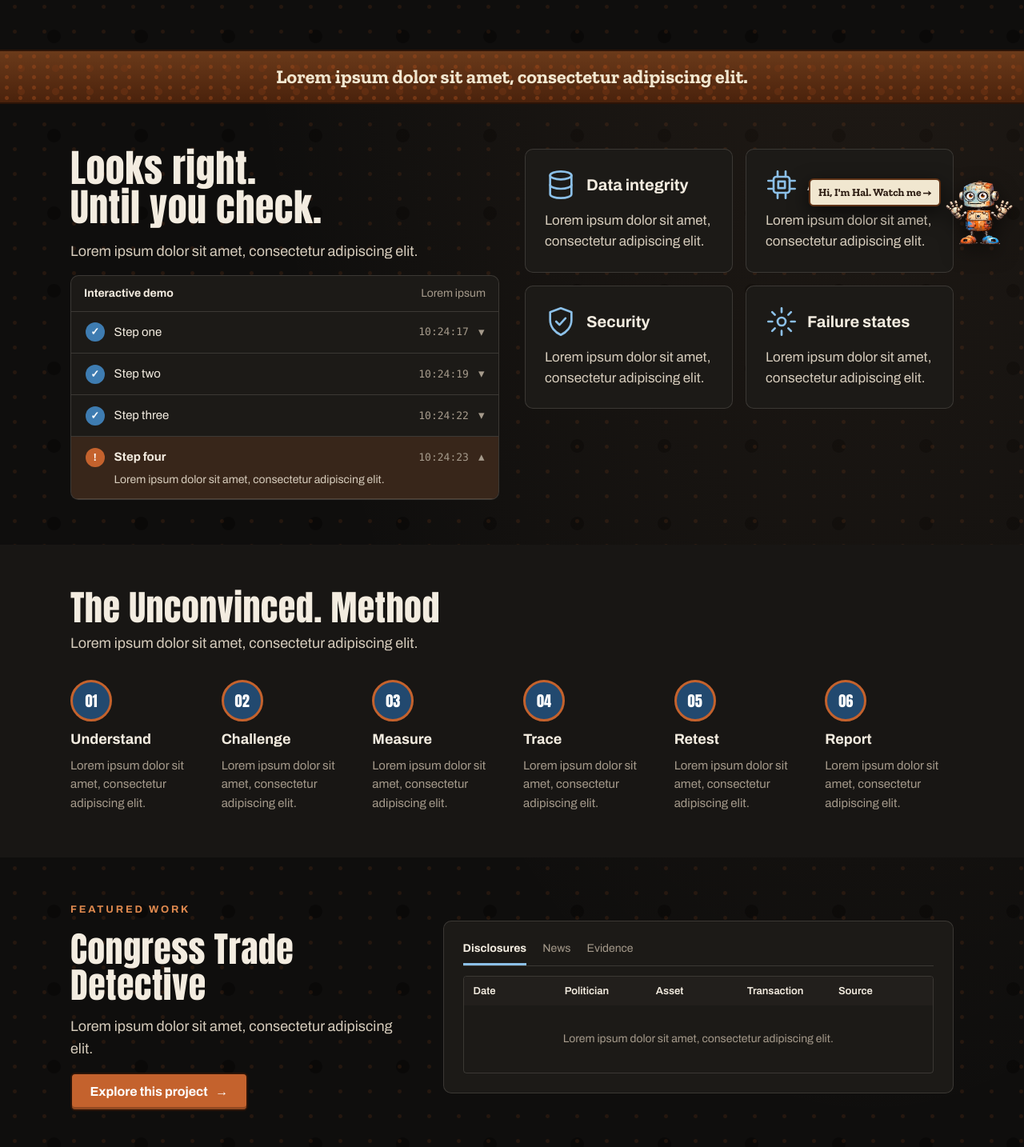
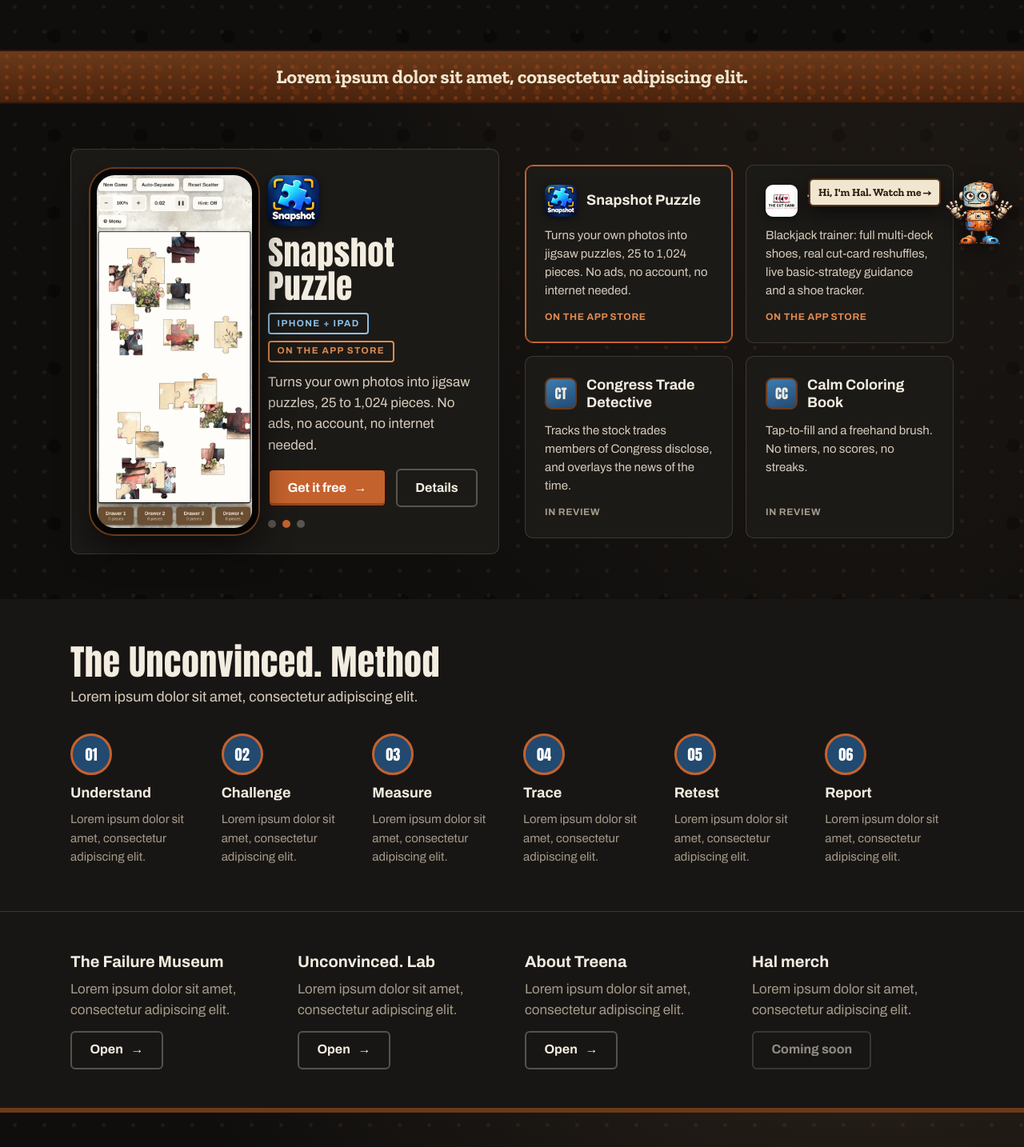
Before and after one commit to treenamlynch-2026/unconvinced-ai, a React (Vite) app: page / in a window 1280 px wide. Shown: the part 480-1914 px from the top of the page at 80% size. Built offline with nearby package versions, Linux system fonts and the light colour scheme.

Commit message:
Home: app showcase near top

```diff
--- a/src/pages/Home.jsx
+++ b/src/pages/Home.jsx
@@ -1,53 +1,91 @@
-import { useState } from "react";
+import { useEffect, useState } from "react";
 import { Layout, LogoLockup, Button } from "../brand.jsx";
 import { Link } from "../router.jsx";
+import { APPS } from "../apps.js";
 
 // Layout = Iris's page mockup, section for section. Copy is placeholder until real copy is set.
 const LOREM = "Lorem ipsum dolor sit amet, consectetur adipiscing elit.";
 
-const Ico = ({ children }) => (
-  <svg className="uc-ico" viewBox="0 0 24 24" fill="none" stroke="currentColor" strokeWidth="1.6" strokeLinecap="round" strokeLinejoin="round" aria-hidden="true">{children}</svg>
-);
+// Small app icon; placeholder tile until the app has real store art.
+const AppIcon = ({ app, size = 48 }) =>
+  app.icon ? (
+    <img src={app.icon} alt="" width={size} height={size} className="flex-none" style={{ width: size, height: size, borderRadius: size * 0.225, boxShadow: "0 2px 8px rgba(0,0,0,.5)" }} />
+  ) : (
+    <span className="flex-none flex items-center justify-center uc-display" aria-hidden="true"
+      style={{ width: size, height: size, borderRadius: size * 0.225, fontSize: size * 0.42, background: "linear-gradient(160deg, var(--color-steel-2), var(--color-steel-3))", border: "2px solid var(--color-rust-lo)" }}>
+      {app.name.split(" ").map((w) => w[0]).slice(0, 2).join("")}
+    </span>
+  );
 
-const CARDS = [
-  ["Data integrity", <><ellipse cx="12" cy="5" rx="8" ry="3" /><path d="M4 5v14c0 1.7 3.6 3 8 3s8-1.3 8-3V5" /><path d="M4 12c0 1.7 3.6 3 8 3s8-1.3 8-3" /></>],
-  ["AI behavior", <><rect x="6" y="6" width="12" height="12" rx="2" /><rect x="9.5" y="9.5" width="5" height="5" /><path d="M9 2v4M15 2v4M9 18v4M15 18v4M2 9h4M2 15h4M18 9h4M18 15h4" /></>],
-  ["Security", <><path d="M12 2l8 3v6c0 5-3.5 9-8 11-4.5-2-8-6-8-11V5z" /><path d="M8.5 12l2.5 2.5 4.5-5" /></>],
-  ["Failure states", <><circle cx="12" cy="12" r="3" /><path d="M12 2v3M12 19v3M2 12h3M19 12h3M4.9 4.9l2.1 2.1M17 17l2.1 2.1M4.9 19.1L7 17M17 7l2.1-2.1" /></>],
-];
+// Left: big phone view of the selected app. Right: the four apps as small cards.
+function AppShowcase() {
+  const [sel, setSel] = useState(0);
+  const [shot, setShot] = useState(0);
+  const app = APPS[sel];
+  useEffect(() => {
+    if (app.shots.length < 2) return;
+    const t = setInterval(() => setShot((n) => (n + 1) % app.shots.length), 3500);
+    return () => clearInterval(t);
+  }, [sel, app.shots.length]);
+  const pick = (i) => { setSel(i); setShot(0); };
 
-const STEPS = [
-  ["Step one", "10:24:17"],
-  ["Step two", "10:24:19"],
-  ["Step three", "10:24:22"],
-  ["Step four", "10:24:23", true],
-];
+  return (
+    <section id="work" className="max-w-6xl mx-auto px-4 sm:px-6 py-14 grid lg:grid-cols-2 gap-8 items-center scroll-mt-20">
+      {/* big display */}
+      <div className="uc-card items-center gap-6 sm:gap-8" style={{ padding: "1.5rem", flexDirection: "row", flexWrap: "wrap", justifyContent: "center" }}>
+        <div className="uc-phone">
+          {app.shots.length ? (
+            app.shots.map((src, i) => (
+              <img key={src} src={src} alt={`${app.name} screenshot ${i + 1}`} loading={i ? "lazy" : "eager"} style={{ opacity: i === shot ? 1 : 0 }} />
+            ))
+          ) : (
+            <span className="uc-phone-empty"><AppIcon app={app} size={72} /><span className="uc-slab mt-3">Coming soon</span></span>
+          )}
+        </div>
+        <div className="flex flex-col gap-3 items-start" style={{ flex: "1 1 200px", minWidth: 0 }}>
+          <AppIcon app={app} size={64} />
+          <h2 className="uc-display" style={{ fontSize: "clamp(1.9rem, 4vw, 2.6rem)" }}>{app.name}</h2>
+          <div className="flex flex-wrap gap-2">
+            <span className="uc-stamp" style={{ color: "var(--color-steel)" }}>{app.platform}</span>
+            <span className="uc-stamp" style={{ color: app.live ? "var(--color-rust-hi)" : "var(--color-muted)" }}>{app.live ? "On the App Store" : "In review"}</span>
+          </div>
+          <p style={{ color: "var(--color-text-2)" }}>{app.summary}</p>
+          <div className="flex flex-wrap gap-3 pt-1">
+            {app.store && <Button href={app.store} variant="rust">Get it free <span aria-hidden="true">→</span></Button>}
+            <Button href={app.page} variant="ghost">Details</Button>
+          </div>
+          {app.shots.length > 1 && (
+            <div className="flex gap-2 pt-1" role="group" aria-label="Screenshots">
+              {app.shots.map((_, i) => (
+                <button key={i} type="button" onClick={() => setShot(i)} aria-label={`Screenshot ${i + 1}`} aria-pressed={i === shot}
+                  className="w-2.5 h-2.5 rounded-full" style={{ background: i === shot ? "var(--color-rust)" : "var(--color-line-2)" }} />
+              ))}
+            </div>
+          )}
+        </div>
+      </div>
 
-const METHOD = ["Understand", "Challenge", "Measure", "Trace", "Retest", "Report"];
-
-function Demo() {
-  const [open, setOpen] = useState(3);
-  return (
-    <div className="uc-card" style={{ padding: 0, gap: 0, overflow: "hidden" }}>
-      <div className="flex justify-between items-center px-4 py-3 text-sm uc-ui" style={{ borderBottom: "1px solid var(--color-line)" }}>
-        <strong>Interactive demo</strong><span className="uc-muted">Lorem ipsum</span>
-      </div>
-      <div className="uc-log">
-        {STEPS.map(([label, time, bad], i) => (
-          <button key={label} type="button" className={bad ? "bad" : ""} aria-expanded={open === i} onClick={() => setOpen(open === i ? -1 : i)}>
-            <span className="flex items-center gap-3 text-[15px]">
-              <span className="w-6 h-6 rounded-full flex items-center justify-center text-[13px] font-bold text-white flex-none" style={{ background: bad ? "var(--color-rust)" : "var(--color-steel-2)" }}>{bad ? "!" : "✓"}</span>
-              <span className="flex-1" style={{ fontWeight: bad ? 700 : 400 }}>{label}</span>
-              <span className="font-mono text-[13px] uc-muted">{time}</span>
-              <span aria-hidden="true" className="uc-muted">{open === i ? "▴" : "▾"}</span>
+      {/* four app cards */}
+      <div className="grid gap-4 sm:grid-cols-2">
+        {APPS.map((a, i) => (
+          <button key={a.slug} type="button" onClick={() => pick(i)} aria-pressed={i === sel}
+            className="uc-card uc-app-card text-left cursor-pointer" style={i === sel ? { borderColor: "var(--color-rust)", boxShadow: "inset 0 0 0 1px var(--color-rust)" } : undefined}>
+            <span className="flex items-center gap-3">
+              <AppIcon app={a} size={40} />
+              <span className="uc-ui font-bold text-lg leading-tight">{a.name}</span>
             </span>
-            {open === i && <span className="pl-9 text-sm" style={{ color: "var(--color-text-2)" }}>{LOREM}</span>}
+            <span className="text-[15px]" style={{ color: "var(--color-text-2)" }}>{a.summary}</span>
+            <span className="uc-ui text-xs font-bold tracking-wider uppercase mt-auto" style={{ color: a.live ? "var(--color-rust-hi)" : "var(--color-muted)" }}>
+              {a.live ? "On the App Store" : "In review"}
+            </span>
           </button>
         ))}
       </div>
-    </div>
+    </section>
   );
 }
+
+const METHOD = ["Understand", "Challenge", "Measure", "Trace", "Retest", "Report"];
 
 export default function Home() {
   return (
@@ -75,22 +113,8 @@ export default function Home() {
         <p className="max-w-6xl mx-auto px-4 sm:px-6 py-4 text-center uc-slab text-lg sm:text-2xl" style={{ color: "var(--color-cream)" }}>{LOREM}</p>
       </div>
 
-      {/* 3. Looks right + demo | four cards */}
-      <section className="max-w-6xl mx-auto px-4 sm:px-6 py-14 grid lg:grid-cols-2 gap-8 items-start">
-        <div className="flex flex-col gap-4">
-          <h2 className="uc-display" style={{ fontSize: "clamp(2.25rem, 5vw, 3rem)" }}>Looks right.<br />Until you check.</h2>
-          <p className="text-lg" style={{ color: "var(--color-text-2)" }}>{LOREM}</p>
-          <Demo />
-        </div>
-        <div className="grid gap-4 sm:grid-cols-2">
-          {CARDS.map(([t, icon]) => (
-            <div key={t} className="uc-card">
-              <div className="flex items-center gap-3"><Ico>{icon}</Ico><h3 className="uc-ui font-bold text-xl">{t}</h3></div>
-              <p style={{ color: "var(--color-text-2)" }}>{LOREM}</p>
-            </div>
-          ))}
-        </div>
-      </section>
+      {/* 3. Apps */}
+      <AppShowcase />
 
       {/* 4. Method */}
       <section id="method" className="uc-iron-2 scroll-mt-20">
@@ -106,30 +130,6 @@ export default function Home() {
               </li>
             ))}
           </ol>
-        </div>
-      </section>
-
-      {/* 5. Featured work */}
-      <section id="work" className="max-w-6xl mx-auto px-4 sm:px-6 py-14 grid lg:grid-cols-[minmax(0,2fr)_minmax(0,3fr)] gap-10 items-center scroll-mt-20">
-        <div className="flex flex-col gap-4 items-start">
-          <p className="uc-kicker">Featured work</p>
-          <h2 className="uc-display" style={{ fontSize: "clamp(2rem, 4.5vw, 2.75rem)" }}>Congress Trade Detective</h2>
-          <p className="text-lg" style={{ color: "var(--color-text-2)" }}>{LOREM}</p>
-          <Button href="/apps/congress-trade-detective/" variant="rust">Explore this project <span aria-hidden="true">→</span></Button>
-        </div>
-        <div className="uc-card">
-          <div className="flex flex-wrap justify-between gap-3 text-sm uc-ui" style={{ borderBottom: "1px solid var(--color-line)" }}>
-            <div className="flex gap-5">
-              <span className="font-bold pb-2" style={{ borderBottom: "3px solid var(--color-steel)" }}>Disclosures</span>
-              <span className="uc-muted">News</span><span className="uc-muted">Evidence</span>
-            </div>
-          </div>
-          <div className="overflow-x-auto rounded" style={{ border: "1px solid var(--color-line)" }}>
-            <div className="grid grid-cols-5 gap-2 px-3 py-2 text-[13px] font-semibold uc-ui min-w-[480px]" style={{ background: "var(--color-iron-3)" }}>
-              <span>Date</span><span>Politician</span><span>Asset</span><span>Transaction</span><span>Source</span>
-            </div>
-            <p className="px-3 py-8 text-center text-sm uc-muted min-w-[480px]">{LOREM}</p>
-          </div>
         </div>
       </section>
 
```
